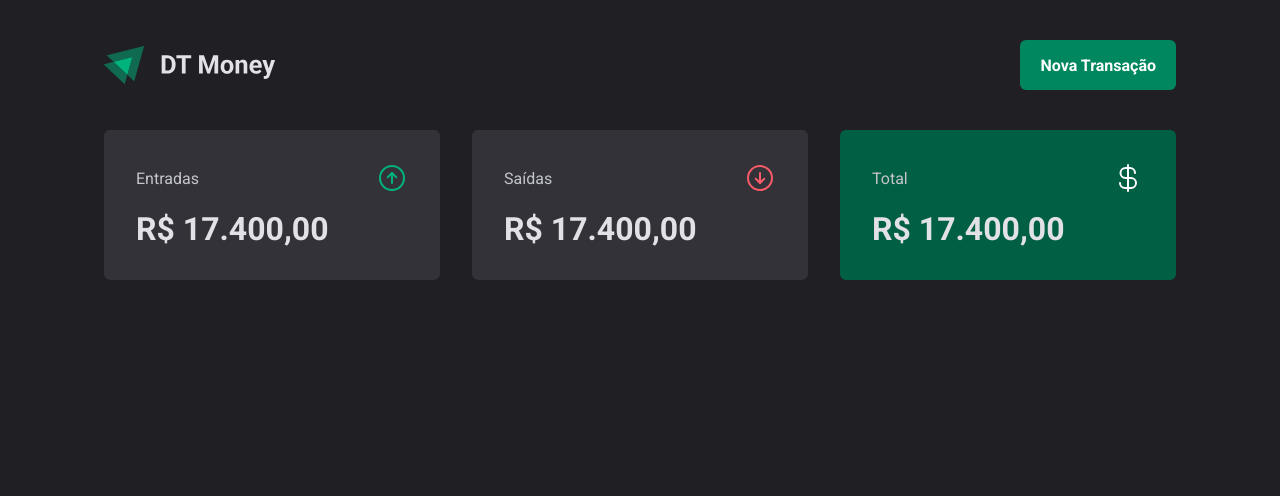
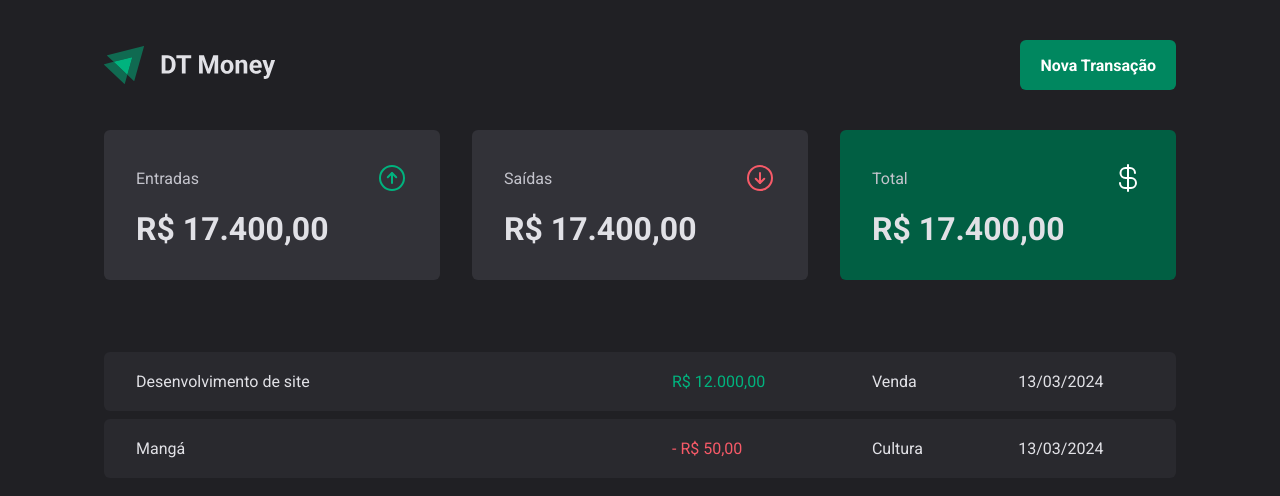
Before and after one commit to Wagnetto/03-dt-money, a React (Vite) app: page / in a window 1280 px wide. Shown: the top 496 px of the page. Built offline with nearby package versions, Linux system fonts and the light colour scheme.

Commit message:
feature/Add transactions table

```diff
--- a/src/pages/Transactions/index.tsx
+++ b/src/pages/Transactions/index.tsx
@@ -1,11 +1,39 @@
 import { Header } from "../../components/Header";
 import { Summary } from "../../components/Summary";
+import { PriceHighlight, TransactionsContainer, TransactionsTable } from "./styles";
 
 export function Transactions(){
     return(
         <div>
             <Header />
             <Summary />
+            <TransactionsContainer>
+            <TransactionsTable>
+                <tbody>
+                    <tr>
+                        <td width="50%">Desenvolvimento de site</td>
+                        <td>
+                            <PriceHighlight variant="income">
+                                R$ 12.000,00
+                            </PriceHighlight>
+                        </td>
+                        <td>Venda</td>
+                        <td>13/03/2024</td>
+                    </tr>
+                    <tr>
+                        <td width="50%">Mangá</td>
+                        <td>
+                            <PriceHighlight variant="outcome">
+                            - R$ 50,00
+                            </PriceHighlight>
+
+                        </td>
+                        <td>Cultura</td>
+                        <td>13/03/2024</td>
+                    </tr>
+                </tbody>
+            </TransactionsTable>
+            </TransactionsContainer>
         </div>
     )
 }
--- a/src/pages/Transactions/styles.ts
+++ b/src/pages/Transactions/styles.ts
@@ -0,0 +1,40 @@
+import styled from "styled-components";
+
+export const TransactionsContainer = styled.main`
+    width: 100%;
+    max-width: 1120px;
+    margin: 4rem auto 0;
+    padding: 0 1.5rem;
+
+`
+
+export const TransactionsTable = styled.table`
+    width: 100%;
+    border-collapse: separate;
+    border-spacing: 0 0.5rem;
+    /* margin-top: 1..5rem; */
+
+    td {
+        padding: 1.25rem 2rem;
+        background: ${props => props.theme['gray-700']};
+
+        &:first-child {
+            border-top-left-radius: 6px;
+            border-bottom-left-radius: 6px;
+        }
+
+        &:last-child {
+            border-top-right-radius: 6px;
+            border-bottom-right-radius: 6px;
+        }
+    }
+
+`;
+
+interface PriceHighlightProps {
+    variant: 'income'| 'outcome'
+}
+
+export const PriceHighlight  = styled.span<PriceHighlightProps>`
+    color: ${props => props.variant === 'income' ? props.theme['green-300']: props.theme['red-300'] };
+`;
```
